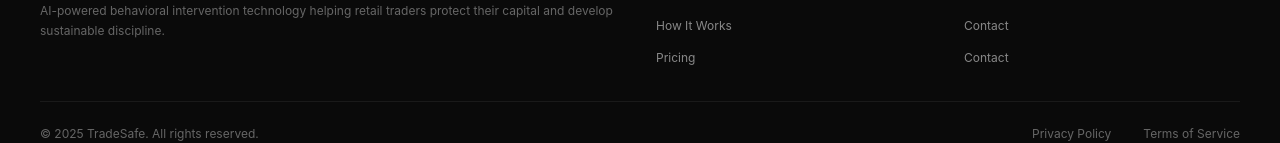
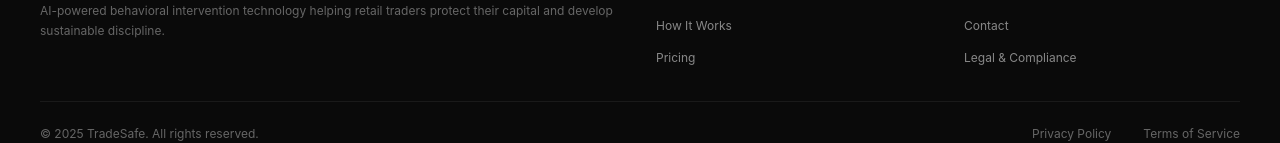
Before and after one commit to Trade-Safe/tradesafe-landing, a Next.js app: page / in a window 1280 px wide. Shown: the part 4475-4618 px from the top of the page. Built offline with nearby package versions, Linux system fonts and the light colour scheme.

Commit message:
Update Footer.tsx

```diff
--- a/components/Footer.tsx
+++ b/components/Footer.tsx
@@ -55,7 +55,7 @@ export default function Footer({ description, product, company, features, howItW
             <ul className="list-none space-y-2">
               <li><Link href="/about" className="text-[#888] text-xs no-underline hover:text-[#e0e0e0] transition-colors">{about}</Link></li>
               <li><Link href="/contact" className="text-[#888] text-xs no-underline hover:text-[#e0e0e0] transition-colors">{contact}</Link></li>
-              <li><Link href="/legal" className="text-[#888] text-xs no-underline hover:text-[#e0e0e0] transition-colors">{contact}</Link></li>
+              <li><Link href="/legal" className="text-[#888] text-xs no-underline hover:text-[#e0e0e0] transition-colors">{legal}</Link></li>
             </ul>
           </div>
         </div>
```
